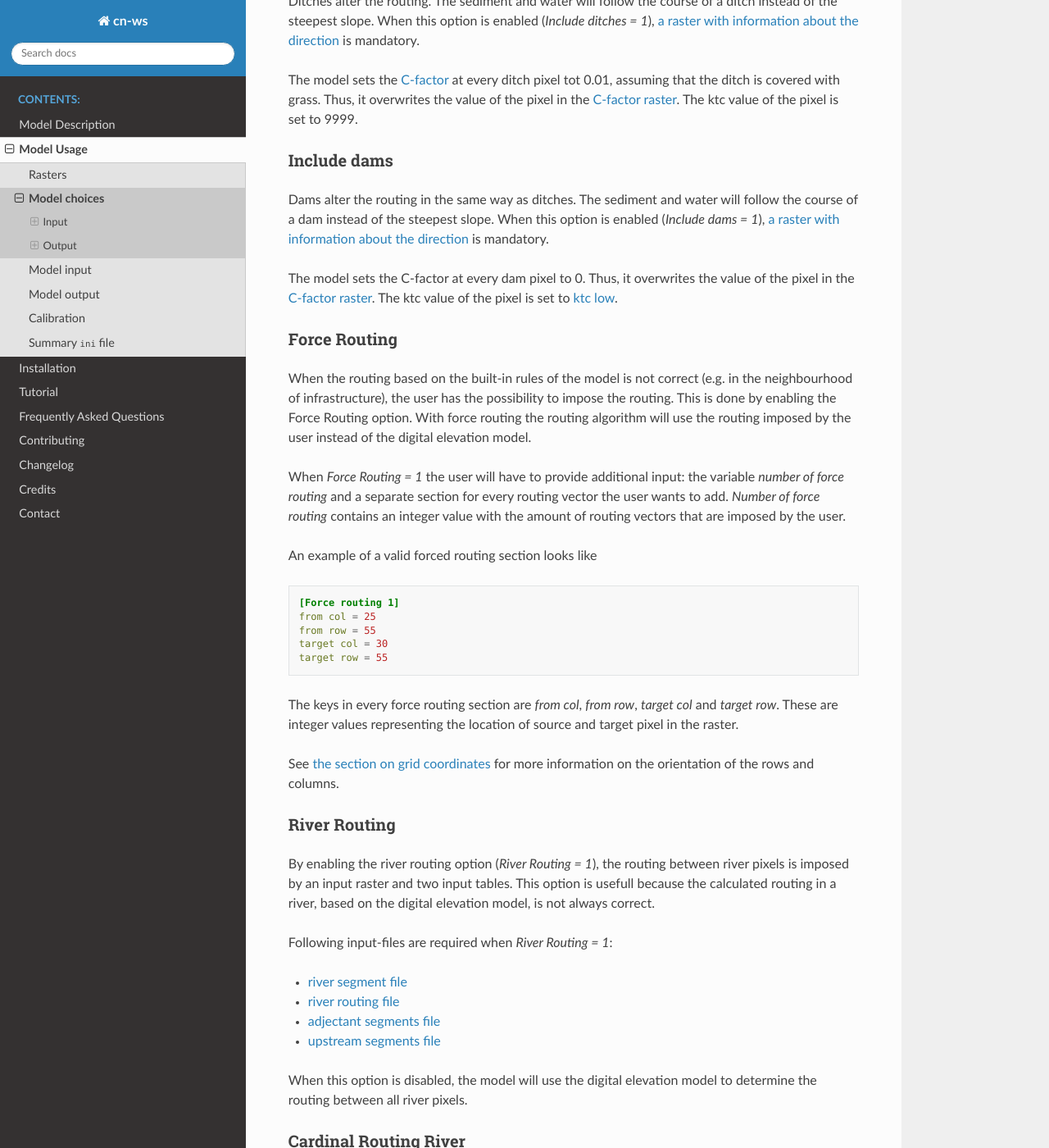
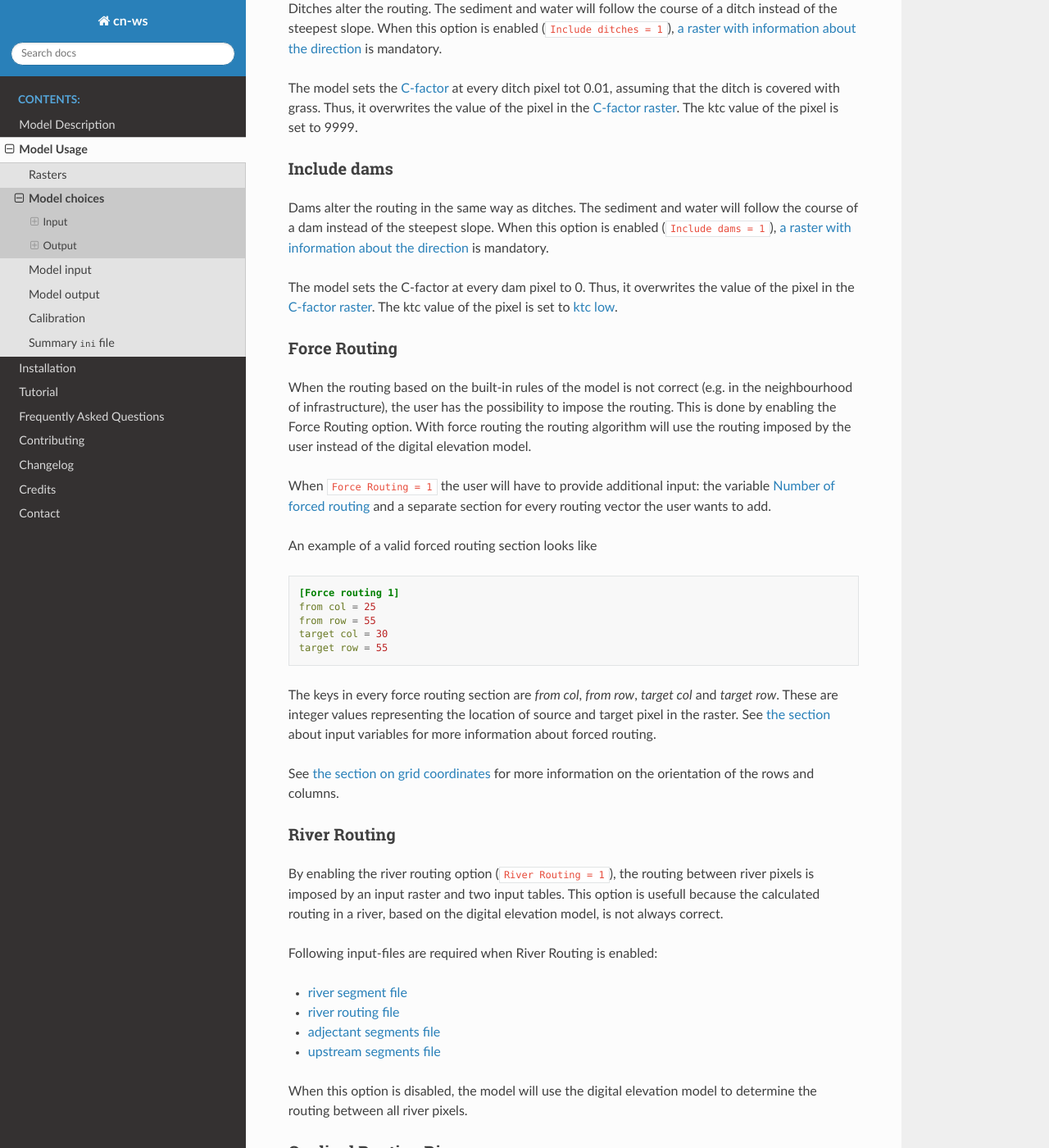
Before and after one commit to watem-sedem/watem-sedem, a Sphinx documentation site: the page built from docs/choices.rst, in a window 1280 px wide and 1400 px high, scrolled down 6293 px. Shown: the whole window at 82% size. Built offline with Sphinx 7.4.7 and the Read the Docs theme 2.0.0, drawn with Linux system fonts in a browser that asks for light colours; some of the changed text lies outside the part shown.

Commit message:
Small improvements

```diff
--- a/docs/choices.rst
+++ b/docs/choices.rst
@@ -192,7 +192,7 @@ The method of Verstraeten et al. (2007) can be activated in CN-WS by setting
 Only Routing
 ############
 
-By enabling the Only Routing (`Only Routing = 1`) option, only the routing will
+By enabling the Only Routing (``Only Routing = 1``) option, only the routing will
 be determined by CN-WS. No sediment calculations or discharge calculations are
 done: the WaTEM/SEDEM and CN modules are disabled. When using this option only
 :ref:`a limited model output <onlyroutingoutput>` is possible.
@@ -254,11 +255,11 @@ Create ktil map
 ###############
 
 CN-WS is able to create a raster with ktil-factors. The ktil value is the
-transport capacity coefficient for tillage erosion. When `Create ktil map = 1`,
+transport capacity coefficient for tillage erosion. When ``Create ktil map = 1``,
 the model expects two input variables: :ref:`ktil default <ktildefault>` and
 :ref:`ktil threshold <ktilthres>`. The C-factor map will be reclassed by these
 values: C-factors higher than ktil threshold will get the value of ktil default,
-other pixels are set to zero. When `Create ktil map = 0` the user will have to
+other pixels are set to zero. When ``Create ktil map = 0`` the user will have to
 make a ktil map himself. The model will expect the filename of this ktil map
 in :ref:`ktil map filename <ktilmap>`. This option is only mandatory if
 :ref:`Calculate tillage erosion = 1 <calctileros>`
@@ -269,13 +270,13 @@ Create ktc map
 ##############
 
 CN-WS is able to create a raster with ktc-factors for high erodible and
-non-erodible land-use. When `Create ktc map = 1` the model expects three
+non-erodible land-use. When ``Create ktc map = 1`` the model expects three
 variables: :ref:`ktc low <ktclow>`, :ref:`ktc high <ktchigh>`,
 :ref:`ktc limit <ktclimit>`. The C-factor map will be reclassed by these values:
 C-factors higher than ktc limit will get the value of ktc high, otherwise ktc
 low is chosen.
 
-When `Create ktc map = 0` the user will have to make a ktc map himself. The
+When ``Create ktc map = 0`` the user will have to make a ktc map himself. The
 model will expect the filename of this ktc map in
 :ref:`ktc map filename <ktcmap>`.
 
@@ -284,7 +285,7 @@ model will expect the filename of this ktc map in
 Include sewers
 ##############
 
-When the include sewers-option is enabled (`Include sewers = 1`), the user
+When the include sewers-option is enabled (``Include sewers = 1``), the user
 will have to provide two additional inputs:
 :ref:`sewer map filename <sewermapfile>` and :ref:`sewer exit <sewerexit>`.
 
@@ -306,7 +307,7 @@ Include buffers
 
 An infrastructural measure that traps an amount of transported sediment is
 called a buffer. These measures can be simulated in the model by enabling
-the Include buffers option. By enabling this option (`Include buffers = 1`)
+the Include buffers option. By enabling this option (``Include buffers = 1``)
 the :ref:`buffer map filename <buffermap>` becomes mandatory in the ini-file.
 In addition, the ini-file must contain the variable
 :ref:`number of buffers <nrbuffers>` and a separate section for every buffer
@@ -336,7 +337,7 @@ Include ditches
 
 Ditches alter the routing. The sediment and water will follow the course of a
 ditch instead of the steepest slope. When this option is enabled
-(`Include ditches = 1`), :ref:`a raster with information about the direction
+(``Include ditches = 1``), :ref:`a raster with information about the direction
 <ditchmap>` is mandatory.
 
 The model sets the :ref:`C-factor <cfactor>` at every ditch pixel tot 0.01,
@@ -351,7 +352,7 @@ Include dams
 
 Dams alter the routing in the same way as ditches. The sediment and water will
 follow the course of a dam instead of the steepest slope. When this
-option is enabled (`Include dams = 1`), :ref:`a raster with information about
+option is enabled (``Include dams = 1``), :ref:`a raster with information about
 the direction <dammap>` is mandatory.
 
 The model sets the C-factor at every dam pixel to 0. Thus, it overwrites
@@ -369,10 +370,9 @@ the routing. This is done by enabling the Force Routing option. With force
 routing the routing algorithm will use the routing imposed by the user instead
 of the digital elevation model.
 
-When `Force Routing = 1` the user will have to provide additional input: the
-variable `number of force routing` and a separate section for every routing
-vector the user wants to add. `Number of force routing` contains an integer
-value with the amount of routing vectors that are imposed by the user.
+When ``Force Routing = 1`` the user will have to provide additional input: the
+variable :ref:`Number of forced routing <nrforcedrouting>` and a separate
+section for every routing vector the user wants to add.
 
 An example of a valid forced routing section looks like
 
@@ -387,7 +387,8 @@ An example of a valid forced routing section looks like
 
 The keys in every force routing section are `from col`, `from row`, `target col`
 and `target row`. These are integer values representing the location of source
-and target pixel in the raster.
+and target pixel in the raster. See :ref:`the section <forcedroutingdata>` about
+input variables for more information about forced routing.
 
 See :ref:`the section on grid coordinates <gridcoordinates>` for more
 information on the orientation of the rows and columns.
@@ -397,13 +398,13 @@ information on the orientation of the rows and columns.
 River Routing
 #############
 
-By enabling the river routing option (`River Routing = 1`), the routing
+By enabling the river routing option (``River Routing = 1``), the routing
 between
 river pixels is imposed by an input raster and two input tables.
 This option is usefull because the calculated routing in a river, based on the
 digital elevation model, is not always correct.
 
-Following input-files are required when `River Routing = 1`:
+Following input-files are required when River Routing is enabled:
 
 * :ref:`river segment file <riversegmentfile>`
 * :ref:`river routing file <riverroutingmap>`
@@ -416,6 +417,7 @@ determine the routing between all river pixels.
 
 Cardinal Routing River
 ######################
+
 This option enables only cardinal routing from source pixels to the river
 pixels. Default equal to True.
 
@@ -427,7 +429,7 @@ Include tillage direction
 This option alters the routing on agricultural fields. When this option is
 enabled, the routing will follow the tillage direction on these fields.
 
-Following input-files are required when `Include tillage direction = 1`:
+Following input-files are required when ``Include tillage direction = 1``:
 
 * :ref:`tillage direction map <tildirmap>`
 * :ref:`oriented roughness map <orientedroughnessmap>`
@@ -451,7 +453,7 @@ the slope if the imposed routing targets a single cell instead of two cells.
 In this case the slope can be calculated by dividing the
 absolute value of the height difference between the source and target pixel,
 with the distance between these two pixels. This calculation is enabled by
-setting `Adjusted Slope = 1` in the ini-file.
+setting ``Adjusted Slope = 1`` in the ini-file.
 
 .. _estimclay:
 
@@ -461,7 +463,7 @@ Estimate Clay content
 When using the full CN-WS model (i.e. :ref:`Only WS=0 <simple>`), it is possible
 to estimate the clay content at every outlet and in every river
 segment (the latter only when :ref:`output per river segment <outputsegment>`
-is enabled). To do this (`Estimate clay content = 1` in the ini-file), the
+is enabled). To do this (``Estimate clay content = 1`` in the ini-file), the
 user additionally needs to define the
 :ref:`clay content of the parent material <claycontent>`
 (:math:`CC_{text{parent}}`).
@@ -529,7 +532,7 @@ Manual outlet selection
 #######################
 
 By default, the model will determine the outlet pixel as the lowest (river)
-pixel within the model domain. However, by setting `Manual outlet selection = 1`,
+pixel within the model domain. However, by setting ``Manual outlet selection = 1``,
 the model expects an :ref:`outlet raster <outletmap>`: an integer raster where
 the outletpixels are numbered from 1 to n. The user has to provide this input
 file.
```
Also changed, not shown: other parts of docs/choices.rst (+5 -3 lines), docs/input.rst (+7 -8 lines).
